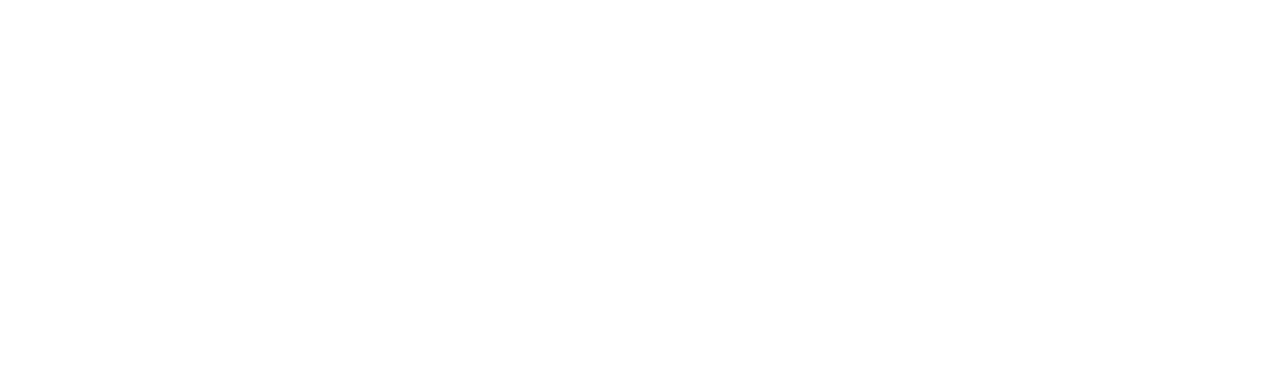
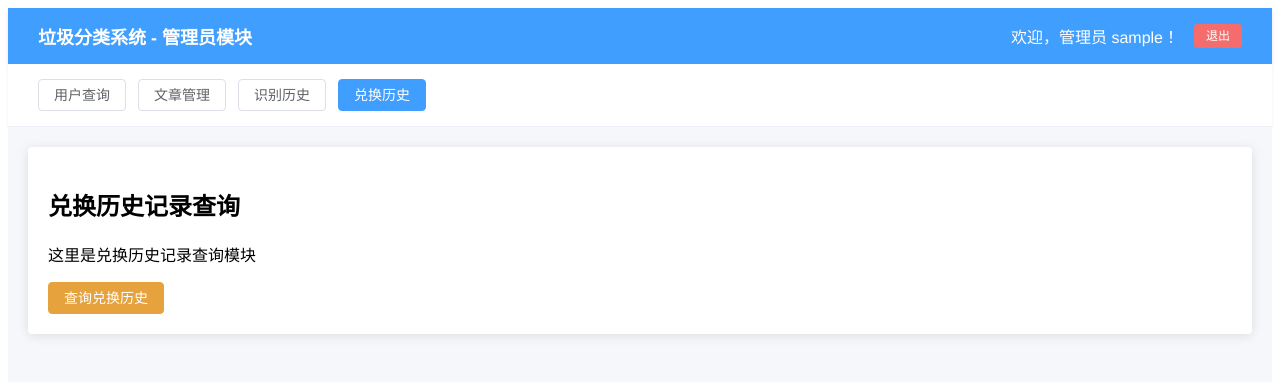
Before and after one commit to 1037536553/garbage_classification_system_frontend, a Vue app: page /reward in a window 1280 px wide. Before the commit this address had no page. Shown: the top 382 px of the page. Built offline with nearby package versions, Linux system fonts and the light colour scheme; sample sign-in values are in the browser's storage.

Commit message:
More_Function

```diff
--- a/src/router/index.js
+++ b/src/router/index.js
@@ -3,8 +3,9 @@ import { createRouter, createWebHistory } from 'vue-router'
 import LoginPage from '../views/LoginPage.vue'
 import MainLayout from '../views/MainLayout.vue'
 import UserPage from '../views/user/UserPage.vue'
-import Function1Page from '../views/function1/Function1Page.vue'
-import Function2Page from '../views/function2/Function2Page.vue'
+import ArticlePage from '../views/article/ArticlePage.vue'
+import RecognitionHistoryPage from '../views/history/RecognitionHistoryPage.vue'
+import RewardHistoryPage from '../views/reward/RewardHistoryPage.vue'
 
 const routes = [
   {
@@ -23,14 +24,19 @@ const routes = [
         component: UserPage
       },
       {
-        path: '/function1',
-        name: 'Function1',
-        component: Function1Page
+        path: '/article',
+        name: 'Article',
+        component: ArticlePage
       },
       {
-        path: '/function2',
-        name: 'Function2',
-        component: Function2Page
+        path: '/history',
+        name: 'History',
+        component: RecognitionHistoryPage
+      },
+      {
+        path: '/reward',
+        name: 'Reward',
+        component: RewardHistoryPage
       }
     ]
   }
--- a/src/views/MainLayout.vue
+++ b/src/views/MainLayout.vue
@@ -5,38 +5,27 @@
       <div class="logo">垃圾分类系统 - 管理员模块</div>
       <div class="user-info">
         <span>欢迎，管理员 {{ username }}！</span>
-        <el-button
-          type="danger"
-          size="small"
-          @click="handleLogout"
-          style="margin-left: 15px;"
-        >退出</el-button>
+        <el-button type="danger" size="small" @click="handleLogout" style="margin-left: 15px;">退出</el-button>
       </div>
     </div>
 
     <div class="admin-tabs">
-      <el-button
-        :type="isActive('user')"
-        @click="navigateTo('/user')"
-      >
+      <el-button :type="isActive('user')" @click="navigateTo('/user')">
         用户查询
       </el-button>
-      <el-button
-        :type="isActive('function1')"
-        @click="navigateTo('/function1')"
-      >
-        function1
+      <el-button :type="isActive('article')" @click="navigateTo('/article')">
+        文章管理
       </el-button>
-      <el-button
-        :type="isActive('function2')"
-        @click="navigateTo('/function2')"
-      >
-        function2
+      <el-button :type="isActive('history')" @click="navigateTo('/history')">
+        识别历史
+      </el-button>
+      <el-button :type="isActive('reward')" @click="navigateTo('/reward')">
+        兑换历史
       </el-button>
     </div>
 
     <div class="main-content">
-      <router-view ></router-view>
+      <router-view></router-view>
     </div>
   </div>
 </template>
--- a/src/views/function1/Function1Page.vue
+++ b/src/views/article/ArticlePage.vue
@@ -1,9 +1,9 @@
 <!-- src/views/function1/Function1Page.vue -->
 <template>
   <div class="function-page">
-    <h2>Function 1 页面</h2>
-    <p>这是功能1的内容区域</p>
-    <el-button type="primary">功能1操作</el-button>
+    <h2>文章管理</h2>
+    <p>这里是文章管理模块，用于创建、编辑和删除文章</p>
+    <el-button type="primary">管理文章</el-button>
   </div>
 </template>
 
--- a/src/views/function2/Function2Page.vue
+++ /dev/null
@@ -1,17 +0,0 @@
-<!-- src/views/function2/Function2Page.vue -->
-<template>
-  <div class="function-page">
-    <h2>Function 2 页面</h2>
-    <p>这是功能2的内容区域</p>
-    <el-button type="success">功能2操作</el-button>
-  </div>
-</template>
-
-<style scoped>
-.function-page {
-  background: white;
-  padding: 20px;
-  border-radius: 4px;
-  box-shadow: 0 2px 12px 0 rgba(0, 0, 0, 0.1);
-}
-</style>
--- /dev/null
+++ b/src/views/history/RecognitionHistoryPage.vue
@@ -0,0 +1,17 @@
+<!-- 识别历史记录查询页面 -->
+<template>
+  <div class="history-page">
+    <h2>识别历史记录查询</h2>
+    <p>这里是识别历史记录查询模块</p>
+    <el-button type="success">查询识别历史</el-button>
+  </div>
+</template>
+
+<style scoped>
+.history-page {
+  background: white;
+  padding: 20px;
+  border-radius: 4px;
+  box-shadow: 0 2px 12px 0 rgba(0, 0, 0, 0.1);
+}
+</style>
--- /dev/null
+++ b/src/views/reward/RewardHistoryPage.vue
@@ -0,0 +1,17 @@
+<!-- 兑换历史记录查询页面 -->
+<template>
+  <div class="reward-page">
+    <h2>兑换历史记录查询</h2>
+    <p>这里是兑换历史记录查询模块</p>
+    <el-button type="warning">查询兑换历史</el-button>
+  </div>
+</template>
+
+<style scoped>
+.reward-page {
+  background: white;
+  padding: 20px;
+  border-radius: 4px;
+  box-shadow: 0 2px 12px 0 rgba(0, 0, 0, 0.1);
+}
+</style>
```
